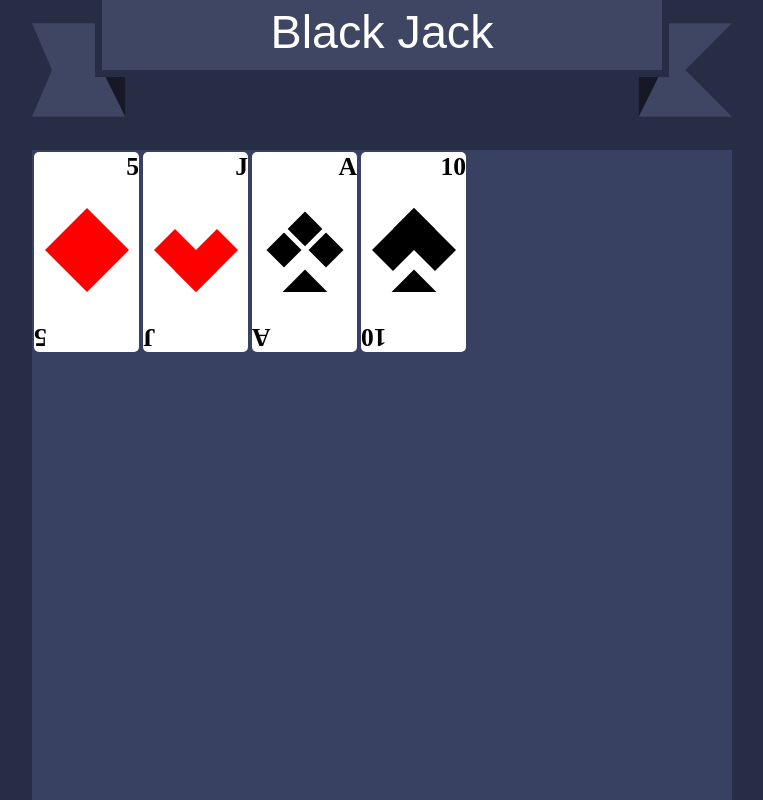
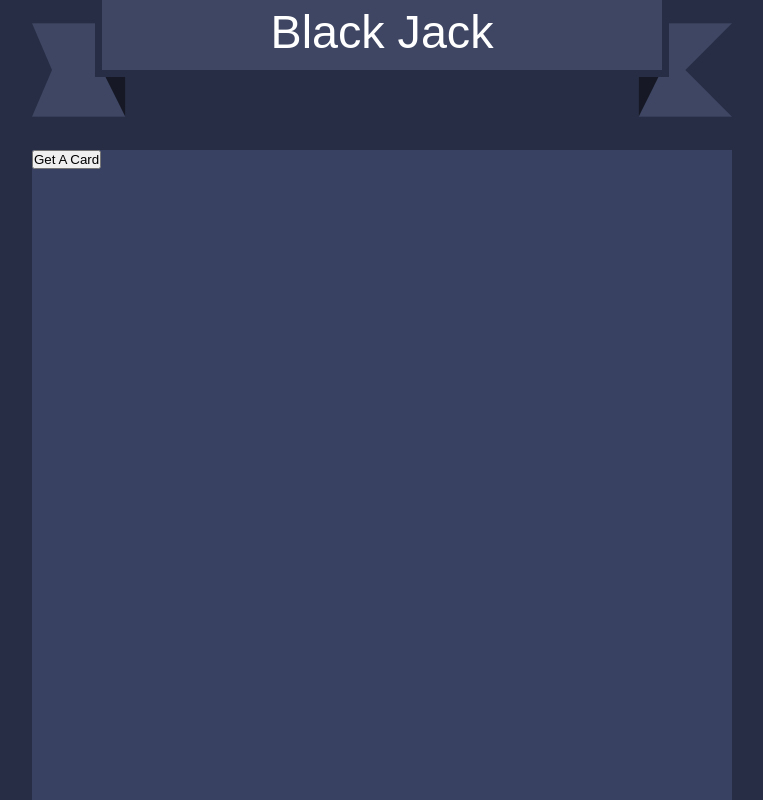
Before and after one commit to shellking41/BlackJack, a React (Vite) app: page / in a window 1280 px wide. Shown: the whole page, without its empty margins (258-1021 px from the left). Built offline with nearby package versions, Linux system fonts and the light colour scheme.

Commit message:
Get Card animation (not finished)

```diff
--- a/package.json
+++ b/package.json
@@ -10,8 +10,11 @@
     "preview": "vite preview"
   },
   "dependencies": {
+    "framer-motion": "^11.16.4",
     "react": "^18.3.1",
-    "react-dom": "^18.3.1"
+    "react-dom": "^18.3.1",
+    "uuid": "^11.0.4",
+    "uuidv4": "^6.2.13"
   },
   "devDependencies": {
     "@eslint/js": "^9.17.0",
--- /dev/null
+++ b/src/Components/ActionButton.jsx
@@ -0,0 +1,16 @@
+import React from "react";
+import useGetACard from "./Hooks/useGetACard";
+
+function ActionButton({ Action, setPlayerCards }) {
+  const { GetACard } = useGetACard();
+
+  const handleAction = (Action) => {
+    if (Action == "GetACard") {
+      GetACard(setPlayerCards);
+    }
+  };
+
+  return <button onClick={() => handleAction(Action)}>Get A Card</button>;
+}
+
+export default ActionButton;
--- a/src/Components/ComponentStyles/Cards.module.css
+++ b/src/Components/ComponentStyles/Cards.module.css
@@ -1,14 +1,35 @@
 .cardContainer {
-  background-color: white;
-  width: clamp(15%, 100px, 20%);
-  height: 100%;
+  position: absolute;
+  top: min(20vw, 150px);
+  right: 0;
+
   display: flex;
   justify-content: center;
   align-items: center;
+
+  width: clamp(15%, 100px, 20%);
+  height: min(35vw, 200px);
+
+  background-color: white;
+
   border-radius: 5px;
   margin: 2px;
-  position: relative;
+
+  animation-duration: 700ms;
+  animation-timing-function: ease-in-out;
+  animation-name: GetACard;
+  animation-fill-mode: forwards;
 }
+
+@keyframes GetACard {
+  0% {
+  }
+  100% {
+    top: calc(100% - min(35vw, 200px));
+    right: var(--card-right);
+  }
+}
+
 .symbolContainer {
   width: 80%;
 }
--- /dev/null
+++ b/src/Components/Hooks/useGetACard.jsx
@@ -0,0 +1,11 @@
+import { useRef } from "react";
+
+function useGetACard() {
+  const GetACard = (setPlayerCards) => {
+    setPlayerCards((prevItems) => [...prevItems, { Symbol: "Diamond", Number: "5" }]);
+  };
+
+  return { GetACard };
+}
+
+export default useGetACard;
--- a/src/Components/UI/Cards/Card.jsx
+++ b/src/Components/UI/Cards/Card.jsx
@@ -3,10 +3,21 @@ import Clubs from "./Symbols/Clubs";
 import Diamond from "./Symbols/Diamond";
 import Hearth from "./Symbols/Hearth";
 import Pikes from "./Symbols/Pikes";
+import { useEffect, useRef } from "react";
+import { v4 as uuidv4 } from "uuid";
+function Card({ symbol, number, index }) {
+  const CardRef = useRef(null);
 
-function Card({ symbol, number }) {
+  useEffect(() => {
+    const Card = CardRef.current;
+    const rightValue = `calc(${20}% + ${index} * (clamp(15%, 100px, 20%) / 1.5))`;
+
+    // Set the custom property on the Card element
+    Card.style.setProperty("--card-right", rightValue);
+  }, []);
+
   return (
-    <div className={style.cardContainer}>
+    <div className={style.cardContainer} ref={CardRef}>
       <div className={style.numberContainerTop}>
         <h1>{number}</h1>
       </div>
--- a/src/Games/BlackJack.jsx
+++ b/src/Games/BlackJack.jsx
@@ -1,38 +1,27 @@
-import React from "react";
+import { useState, useRef } from "react";
 import Header from "../Components/UI/Header/Header";
-import Diamond from "../Components/UI/Cards/Symbols/Diamond";
-import Hearth from "../Components/UI/Cards/Symbols/Hearth";
-import Pikes from "../Components/UI/Cards/Symbols/Pikes";
-import Clubs from "../Components/UI/Cards/Symbols/Clubs";
+
 import Card from "../Components/UI/Cards/Card";
 import style from "./BlackJack.module.css";
+import ActionButton from "../Components/ActionButton";
+import { v4 as uuidv4 } from "uuid";
+function BlackJack() {
+  const [PlayerCards, setPlayerCards] = useState([]);
 
-function BlackJack() {
   return (
     <>
-      {/* <Header text={"Jack Black"} />
-
-      <div style={{ width: "50%", height: "auto", backgroundColor: "white" }}>
-        <Hearth />
-      </div>
-      <div style={{ width: "50%", height: "auto", backgroundColor: "white" }}>
-        <Diamond />
-      </div>
-      <div style={{ width: "50%", height: "auto", backgroundColor: "white" }}>
-        <Clubs />
-      </div>
-      <div style={{ width: "50%", height: "auto", backgroundColor: "white" }}>
-        <Pikes />
-      </div> */}
       <div className={style.BlackJack}>
         <Header text={"Black Jack"} />
 
-        <span className={style.Cards}>
-          <Card symbol={"Diamond"} number={"5"} />
-          <Card symbol={"Hearth"} number={"J"} />
-          <Card symbol={"Clubs"} number={"A"} />
-          <Card symbol={"Pikes"} number={"10"} />
-        </span>
+        {PlayerCards.map((item, index) => {
+          return (
+            <span key={index}>
+              <Card symbol={item.Symbol} number={item.Number} index={index} />
+            </span>
+          );
+        })}
+
+        <ActionButton Action={"GetACard"} setPlayerCards={setPlayerCards} />
       </div>
     </>
   );
--- a/src/Games/BlackJack.module.css
+++ b/src/Games/BlackJack.module.css
@@ -1,9 +1,10 @@
 .BlackJack {
-  width: clamp(50%, 700px, 80%);
+  width: clamp(30%, 700px, 80%);
   min-width: 160px;
   height: 800px;
   margin: auto;
   background-color: rgb(57, 65, 99);
+  position: relative;
 }
 .Cards {
   display: flex;
```
Also changed, not shown: 1 other file (tests, documents, lock files or other folders).
